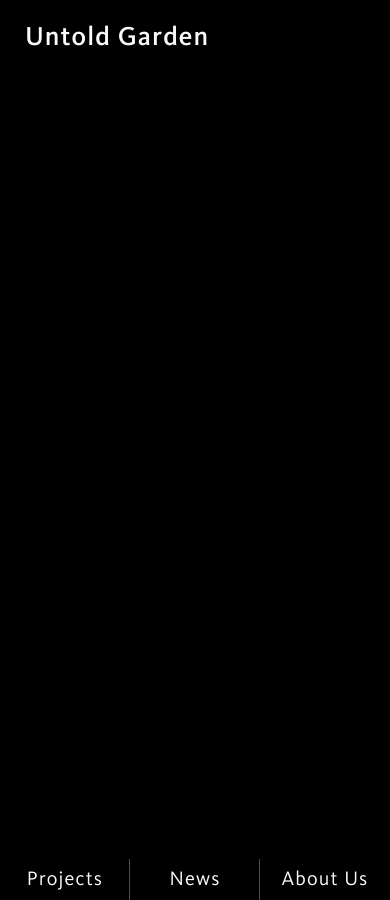
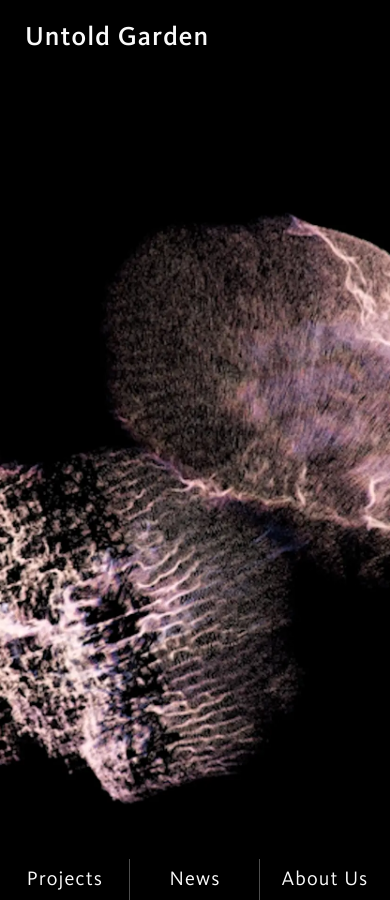
Before and after one commit to untoldgarden/website, a Jekyll site: the page built from index.markdown, in a window 390 px wide. Built offline with Jekyll 4.4.1, drawn with Linux system fonts in a browser that asks for light colours.

Commit message:
Improve video background responsiveness and initialization
Refactored CSS for #video-background and its iframe to use viewport units and better centering, improving responsiveness across devices. Updated JavaScript to handle initialization on DOM ready, visibility changes, and bfcache restores, ensuring the video background loads correctly after navigation events. Adjusted opacity transitions and event handling for more reliable video playback and appearance.

```diff
--- a/_layouts/default.html
+++ b/_layouts/default.html
@@ -139,10 +139,8 @@
             position: fixed;
             top: 0;
             left: 0;
-            right: 0;
-            bottom: 0;
-            width: 100%;
-            height: 100%;
+            width: 100vw;
+            height: 100vh;
             min-height: 100vh;
             min-height: -webkit-fill-available;
             z-index: 1;
@@ -162,13 +160,13 @@
 
         #video-background {
             position: fixed;
-            top: -15%;
-            left: -15%;
-            width: 130%;
-            height: 130%;
+            top: 0;
+            left: 0;
+            width: 100vw;
+            height: 100vh;
             overflow: hidden;
-            transition: 0.5s opacity;
-            opacity: 1;
+            opacity: 0;
+            transition: opacity 0.3s ease-in;
             pointer-events: none;
             background-color: #000;
             z-index: 2;
@@ -177,25 +175,53 @@
         @supports (-webkit-touch-callout: none) {
             /* iOS specific - scale to cover bottom bar */
             #video-background {
-                top: -5%;
-                left: -5%;
-                width: 110%;
-                height: 110%;
+                width: 100vw;
+                height: 100vh;
             }
         }
 
         #video-background iframe {
             position: absolute !important;
             top: 0 !important;
-            left: 0 !important;
-            width: 100% !important;
-            height: 100% !important;
+            left: 50% !important;
+            width: 177.78vh !important;
+            height: 100vh !important;
+            min-width: 100vw !important;
+            min-height: 100vh !important;
+            transform: translateX(-50%) !important;
             border: none !important;
         }
 
         #video-background.mobile-embed iframe {
-            width: 100% !important;
-            height: 100% !important;
+            position: absolute !important;
+            top: 0 !important;
+            left: 50% !important;
+            width: 177.78vh !important;
+            height: 100vh !important;
+            min-width: 100vw !important;
+            min-height: 100vh !important;
+            transform: translateX(-50%) !important;
+        }
+
+        @media (max-width: 767px) {
+            #video-background {
+                top: 0 !important;
+                left: 0 !important;
+                width: 100vw !important;
+                height: 100vh !important;
+            }
+
+            #video-background iframe {
+                position: absolute !important;
+                top: 0 !important;
+                left: 50% !important;
+                width: 177.78vh !important;
+                height: 100vh !important;
+                min-width: 100vw !important;
+                min-height: 100vh !important;
+                transform: translateX(-50%) !important;
+                border: none !important;
+            }
         }
 
         .header {
@@ -452,7 +502,7 @@
 
             window.addEventListener('orientationchange', evaluateVariant);
             window.addEventListener('resize', evaluateVariant);
-        });
+        })();
     </script>
 
     <div class="header">
```
Also changed, not shown: other parts of _layouts/default.html (+33 -9 lines).
